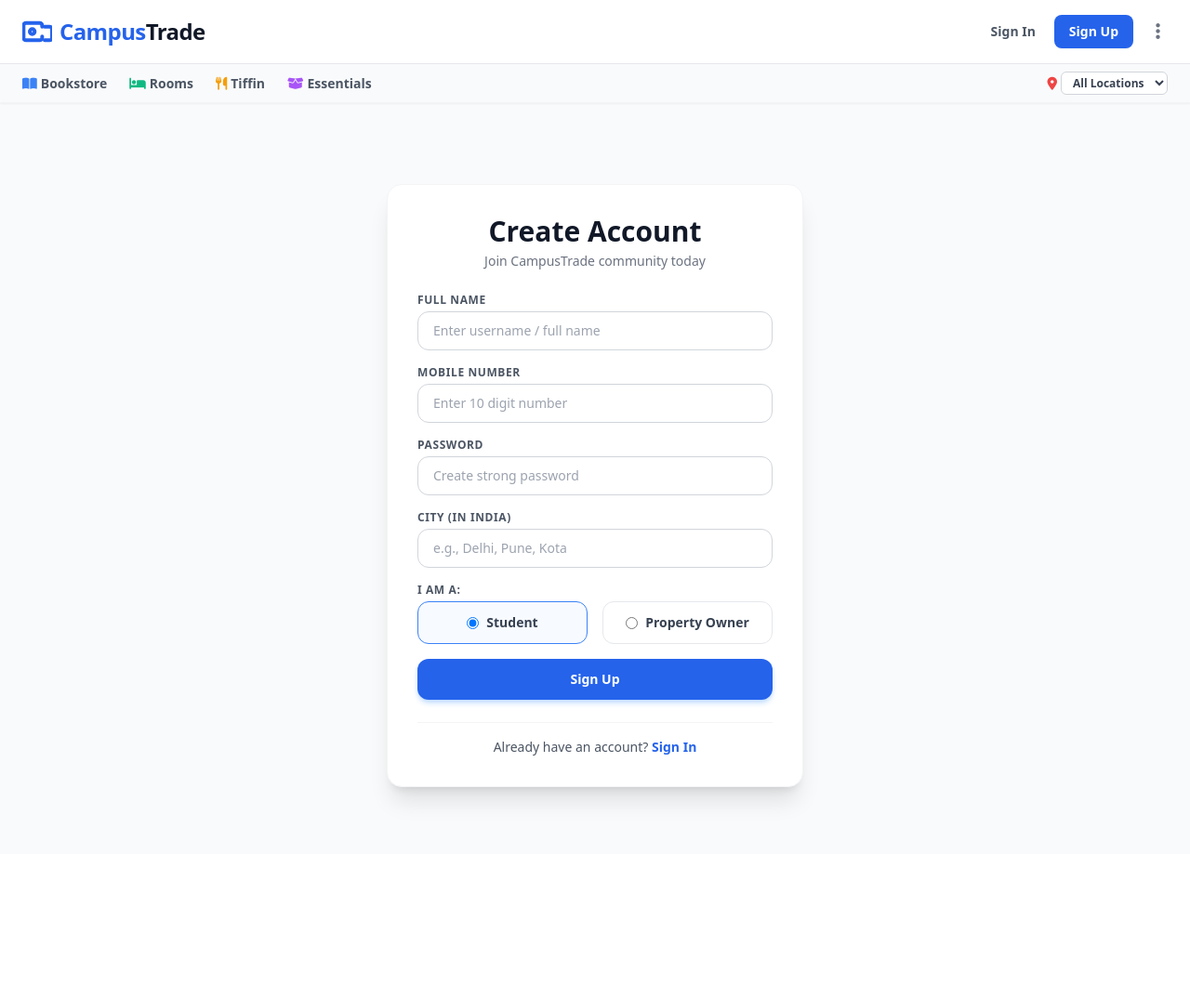
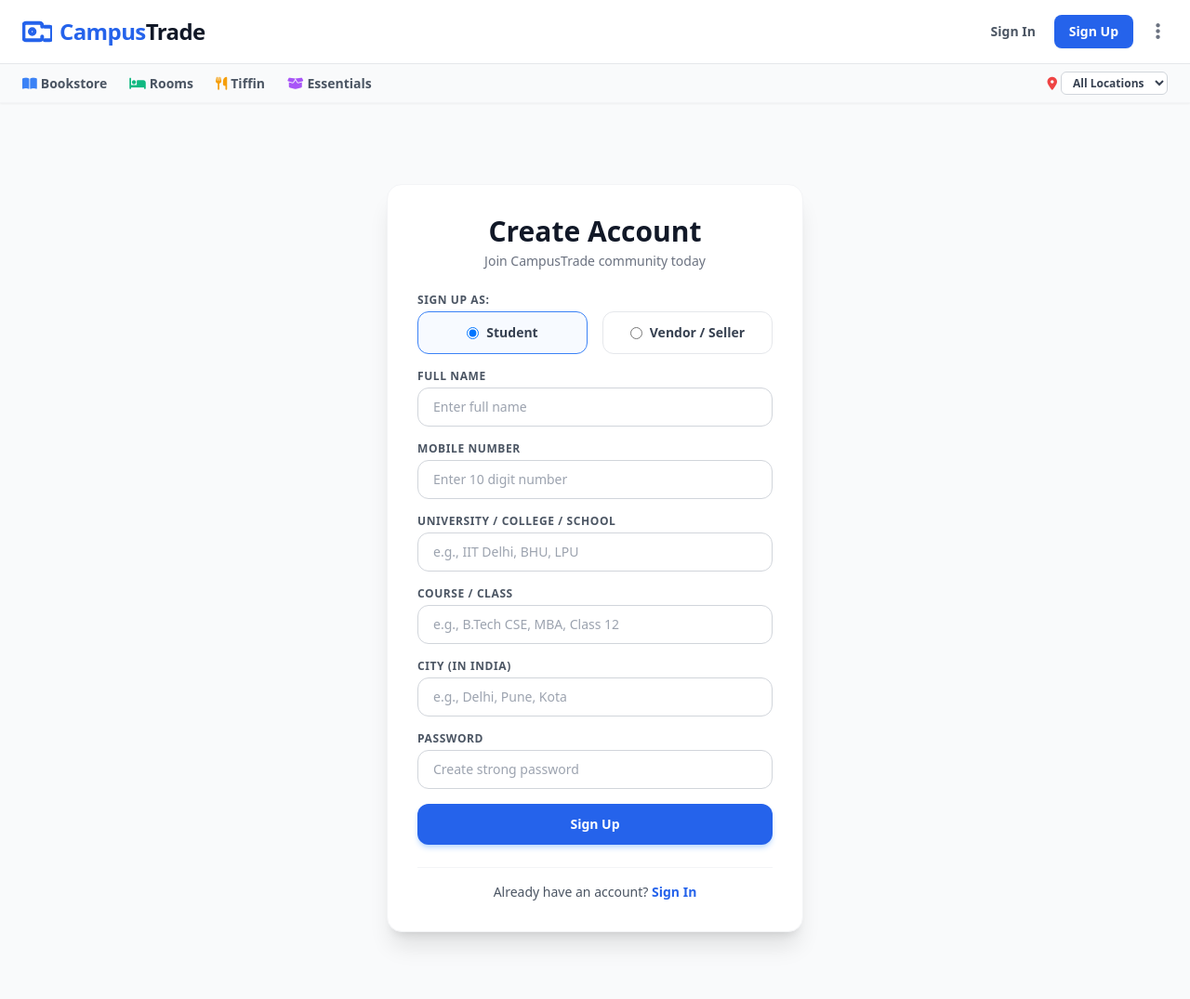
Before and after one commit to priyanshu1815/CampusTrade, a Flask app: page /register in a window 1280 px wide. Shown: the whole page at 93% size. Before the commit the page ends 870 px from the top, so only its background shows below. Run offline with Flask 3, Linux system fonts and the light colour scheme; data that the repository does not hold is empty; some libraries are stand-ins or nearby versions.

Commit message:
Feat: Added dynamic signup role based fields for student and vendor

```diff
--- a/app.py
+++ b/app.py
@@ -14,7 +14,13 @@ app.config['UPLOAD_FOLDER'] = UPLOAD_FOLDER
 app.config['MAX_CONTENT_LENGTH'] = 16 * 1024 * 1024
 
 # Connection string properly formatted
-DATABASE = 'postgresql://campustrade_db_slox_user:GTyWapkoK425ZqSsAgGGgoJOIQY5ThsP@dpg-d8lo7h8js32c73b253s0-a/campustrade_db_slox'
+# --- PURANI DATABASE VALI LINE KO HATAKAR YEH DO LINES LIKHO ---
+
+# 1. Jo aapne Render se copy kiya (External URL) use yahan paste karo:
+EXTERNAL_DATABASE = 'postgresql://campustrade_db_slox_user:GTyWapkoK425ZqSsAgGGgoJOIQY5ThsP@dpg-d8lo7h8js32c73b253s0-a.oregon-postgres.render.com/campustrade_db_slox'
+
+# 2. Yeh line dono ko handle karegi (Laptop par external use karegi, Render par internal)
+DATABASE = os.environ.get('DATABASE_URL', EXTERNAL_DATABASE)
 
 os.makedirs(UPLOAD_FOLDER, exist_ok=True)
 
@@ -36,7 +42,7 @@ def init_db():
         db = get_db()
         cursor = db.cursor()
 
-        # 1. Users Table
+        # 1. Users Table (University aur Course columns default ke sath ready hain)
         cursor.execute('''
             CREATE TABLE IF NOT EXISTS users (
                 id SERIAL PRIMARY KEY,
@@ -44,7 +50,9 @@ def init_db():
                 mobile TEXT UNIQUE NOT NULL,
                 password TEXT NOT NULL,
                 city TEXT NOT NULL,
-                role TEXT DEFAULT 'Student'
+                role TEXT DEFAULT 'Student',
+                university_name TEXT DEFAULT 'Not Provided',
+                course_name TEXT DEFAULT 'Not Provided'
             )
         ''')
 
@@ -118,16 +126,33 @@ def register():
         city = request.form.get('city').strip()
         role = request.form.get('role')
 
-        if not name or not mobile or not password or not city:
-            flash("All fields are required!", "danger")
+        # Form se aa rha data catch karo
+        university_name = request.form.get('university_name', '').strip()
+        course_name = request.form.get('course_name', '').strip()
+
+        # Pehle common fields check karo jo sabke liye required hain
+        if not name or not mobile or not password or not city or not role:
+            flash("All common fields are required!", "danger")
             return redirect(url_for('register'))
+
+        # --- SMART VALIDATION BASED ON ROLE ---
+        if role == 'Student':
+            # Agar Student hai, toh University aur Course ka hona pakka zaroori hai
+            if not university_name or not course_name:
+                flash("University and Course details are required for Students!", "danger")
+                return redirect(url_for('register'))
+        else:
+            # YAHAN BADAL DIYA BHAI: Ab Property Owner ki jagah Vendor/Seller save hoga
+            university_name = "N/A (Vendor / Seller)"
+            course_name = "N/A (Vendor / Seller)"
 
         db = get_db()
         cursor = db.cursor()
         try:
+            # Table mein data save karwao
             cursor.execute(
-                'INSERT INTO users (name, mobile, password, city, role) VALUES (%s, %s, %s, %s, %s)',
-                (name, mobile, password, city, role)
+                'INSERT INTO users (name, mobile, password, city, role, university_name, course_name) VALUES (%s, %s, %s, %s, %s, %s, %s)',
+                (name, mobile, password, city, role, university_name, course_name)
             )
             db.commit()
             cursor.close()
@@ -365,12 +390,13 @@ def delete_item(item_id):
 
     flash("Listing deleted successfully!", "success")
     return redirect(url_for('index'))
-# --- ADMIN DATABASE CHECKER (Table Format) ---
+
+# --- ADMIN DATABASE CHECKER ---
 @app.route('/secret-db-check')
 def secret_db_check():
     db = get_db()
     cursor = db.cursor()
-    cursor.execute("SELECT id, name, mobile, city, role FROM users ORDER BY id DESC")
+    cursor.execute("SELECT id, name, mobile, city, role, university_name, course_name FROM users ORDER BY id DESC")
     users = cursor.fetchall()
     cursor.close()
 
@@ -397,6 +423,8 @@ def secret_db_check():
                 <th>Mobile</th>
                 <th>City</th>
                 <th>Role</th>
+                <th>University / School</th>
+                <th>Course / Class</th>
             </tr>
     """
 
@@ -408,6 +436,8 @@ def secret_db_check():
                 <td>{u['mobile']}</td>
                 <td>{u['city']}</td>
                 <td>{u['role']}</td>
+                <td>{u['university_name']}</td>
+                <td>{u['course_name']}</td>
             </tr>
         """
 
@@ -417,7 +447,16 @@ def secret_db_check():
     </html>
     """
     return html
-# <--- IMPROVEMENT 2: Main block with correct indentation and parameters --->
+
 if __name__ == '__main__':
+    # ---- BAS YEH DO LINES 2 MINUTE KE LIYE JOD DO ----
+    with app.app_context():
+        db = get_db()
+        cursor = db.cursor()
+        cursor.execute("DROP TABLE IF EXISTS users CASCADE;") # Purani table uda dega
+        db.commit()
+        cursor.close()
+    # --------------------------------------------------
+
     init_db()
     app.run(host='0.0.0.0', port=5000, debug=True)
--- a/templates/register.html
+++ b/templates/register.html
@@ -8,9 +8,28 @@
     </div>
 
     <form action="/register" method="POST" class="space-y-4">
+
+        <div>
+            <label class="block text-xs font-bold text-gray-600 uppercase tracking-wider mb-1">Sign Up As:</label>
+            <div class="grid grid-cols-2 gap-4 mt-1">
+                <label id="student-label"
+                    class="flex items-center justify-center p-3 rounded-xl border cursor-pointer hover:bg-gray-50 transition border-blue-500 bg-blue-50/50">
+                    <input type="radio" name="role" value="Student" checked onchange="toggleFields()"
+                        class="mr-2 text-blue-600 focus:ring-blue-500">
+                    <span class="text-sm font-semibold text-gray-700">Student</span>
+                </label>
+                <label id="owner-label"
+                    class="flex items-center justify-center p-3 rounded-xl border cursor-pointer hover:bg-gray-50 transition border-gray-200">
+                    <input type="radio" name="role" value="Owner" onchange="toggleFields()"
+                        class="mr-2 text-blue-600 focus:ring-blue-500">
+                    <span class="text-sm font-semibold text-gray-700">Vendor / Seller</span>
+                </label>
+            </div>
+        </div>
+
         <div>
             <label class="block text-xs font-bold text-gray-600 uppercase tracking-wider mb-1">Full Name</label>
-            <input type="text" name="name" required placeholder="Enter username / full name"
+            <input type="text" name="name" required placeholder="Enter full name"
                 class="w-full px-4 py-2.5 rounded-xl border border-gray-300 focus:outline-none focus:ring-2 focus:ring-blue-500 focus:border-transparent text-sm transition">
         </div>
 
@@ -20,10 +39,22 @@
                 class="w-full px-4 py-2.5 rounded-xl border border-gray-300 focus:outline-none focus:ring-2 focus:ring-blue-500 focus:border-transparent text-sm transition">
         </div>
 
-        <div>
-            <label class="block text-xs font-bold text-gray-600 uppercase tracking-wider mb-1">Password</label>
-            <input type="password" name="password" required placeholder="Create strong password"
-                class="w-full px-4 py-2.5 rounded-xl border border-gray-300 focus:outline-none focus:ring-2 focus:ring-blue-500 focus:border-transparent text-sm transition">
+        <div id="student-only-fields" class="space-y-4">
+            <div>
+                <label class="block text-xs font-bold text-gray-600 uppercase tracking-wider mb-1">University / College
+                    / School</label>
+                <input type="text" name="university_name" id="university_name" required
+                    placeholder="e.g., IIT Delhi, BHU, LPU"
+                    class="w-full px-4 py-2.5 rounded-xl border border-gray-300 focus:outline-none focus:ring-2 focus:ring-blue-500 focus:border-transparent text-sm transition">
+            </div>
+
+            <div>
+                <label class="block text-xs font-bold text-gray-600 uppercase tracking-wider mb-1">Course /
+                    Class</label>
+                <input type="text" name="course_name" id="course_name" required
+                    placeholder="e.g., B.Tech CSE, MBA, Class 12"
+                    class="w-full px-4 py-2.5 rounded-xl border border-gray-300 focus:outline-none focus:ring-2 focus:ring-blue-500 focus:border-transparent text-sm transition">
+            </div>
         </div>
 
         <div>
@@ -33,20 +64,9 @@
         </div>
 
         <div>
-            <label class="block text-xs font-bold text-gray-600 uppercase tracking-wider mb-1">I am a:</label>
-            <div class="grid grid-cols-2 gap-4 mt-1">
-                <label
-                    class="flex items-center justify-center p-3 rounded-xl border cursor-pointer hover:bg-gray-50 transition border-blue-500 bg-blue-50/50">
-                    <input type="radio" name="role" value="Student" checked
-                        class="mr-2 text-blue-600 focus:ring-blue-500">
-                    <span class="text-sm font-semibold text-gray-700">Student</span>
-                </label>
-                <label
-                    class="flex items-center justify-center p-3 rounded-xl border cursor-pointer hover:bg-gray-50 transition border-gray-200">
-                    <input type="radio" name="role" value="Owner" class="mr-2 text-blue-600 focus:ring-blue-500">
-                    <span class="text-sm font-semibold text-gray-700">Property Owner</span>
-                </label>
-            </div>
+            <label class="block text-xs font-bold text-gray-600 uppercase tracking-wider mb-1">Password</label>
+            <input type="password" name="password" required placeholder="Create strong password"
+                class="w-full px-4 py-2.5 rounded-xl border border-gray-300 focus:outline-none focus:ring-2 focus:ring-blue-500 focus:border-transparent text-sm transition">
         </div>
 
         <button type="submit"
@@ -60,4 +80,41 @@
                 class="text-blue-600 font-bold hover:underline">Sign In</a></p>
     </div>
 </div>
+
+<script>
+    function toggleFields() {
+        const role = document.querySelector('input[name="role"]:checked').value;
+        const studentFields = document.getElementById('student-only-fields');
+        const uniInput = document.getElementById('university_name');
+        const courseInput = document.getElementById('course_name');
+
+        const studentLabel = document.getElementById('student-label');
+        const ownerLabel = document.getElementById('owner-label');
+
+        if (role === 'Student') {
+            // Student fields ko dikhao aur required karo
+            studentFields.style.display = 'block';
+            uniInput.required = true;
+            courseInput.required = true;
+
+            // UI Colors update karo
+            studentLabel.className = "flex items-center justify-center p-3 rounded-xl border cursor-pointer hover:bg-gray-50 transition border-blue-500 bg-blue-50/50";
+            ownerLabel.className = "flex items-center justify-center p-3 rounded-xl border cursor-pointer hover:bg-gray-50 transition border-gray-200";
+        } else {
+            // Owner ke liye fields chhupao aur required hatao
+            studentFields.style.display = 'none';
+            uniInput.required = false;
+            courseInput.required = false;
+            uniInput.value = ''; // value clear kar do
+            courseInput.value = '';
+
+            // UI Colors update karo
+            ownerLabel.className = "flex items-center justify-center p-3 rounded-xl border cursor-pointer hover:bg-gray-50 transition border-blue-500 bg-blue-50/50";
+            studentLabel.className = "flex items-center justify-center p-3 rounded-xl border cursor-pointer hover:bg-gray-50 transition border-gray-200";
+        }
+    }
+
+    // Page load hote hi ek baar run kar do taaki setting sahi rahe
+    window.onload = toggleFields;
+</script>
 {% endblock %}
```
